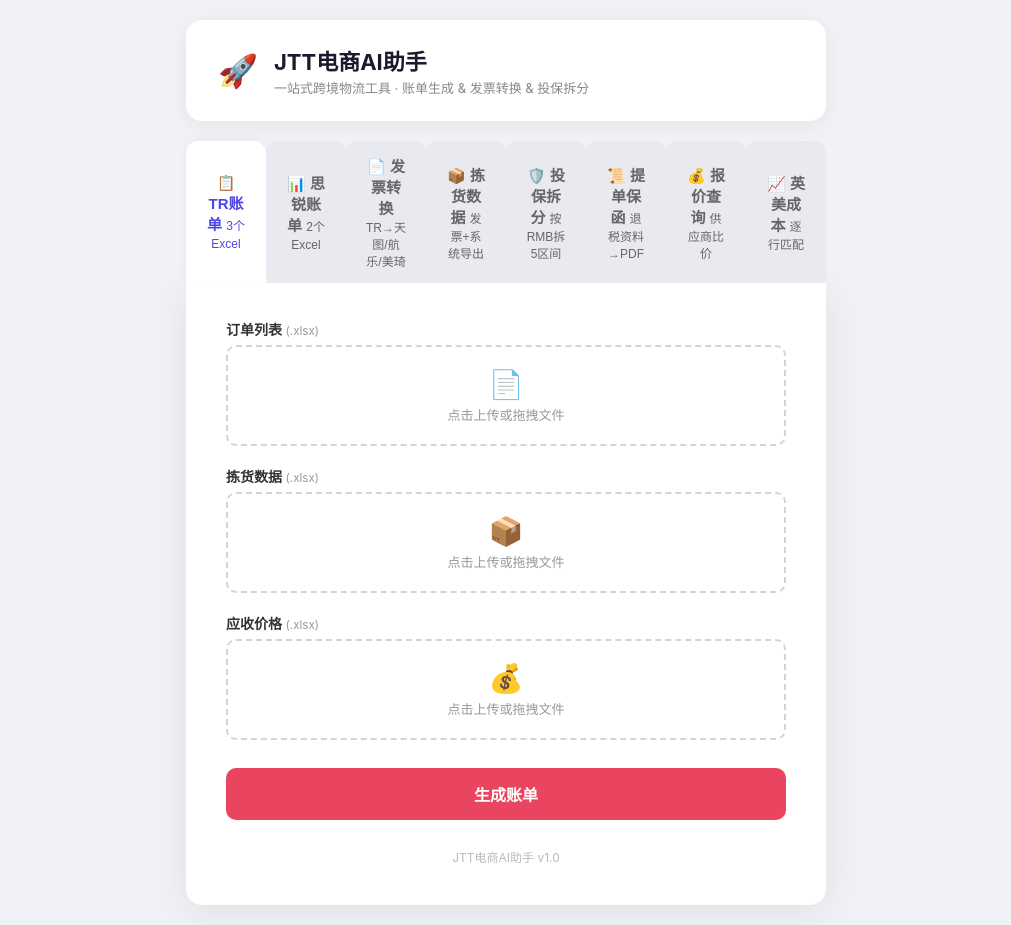
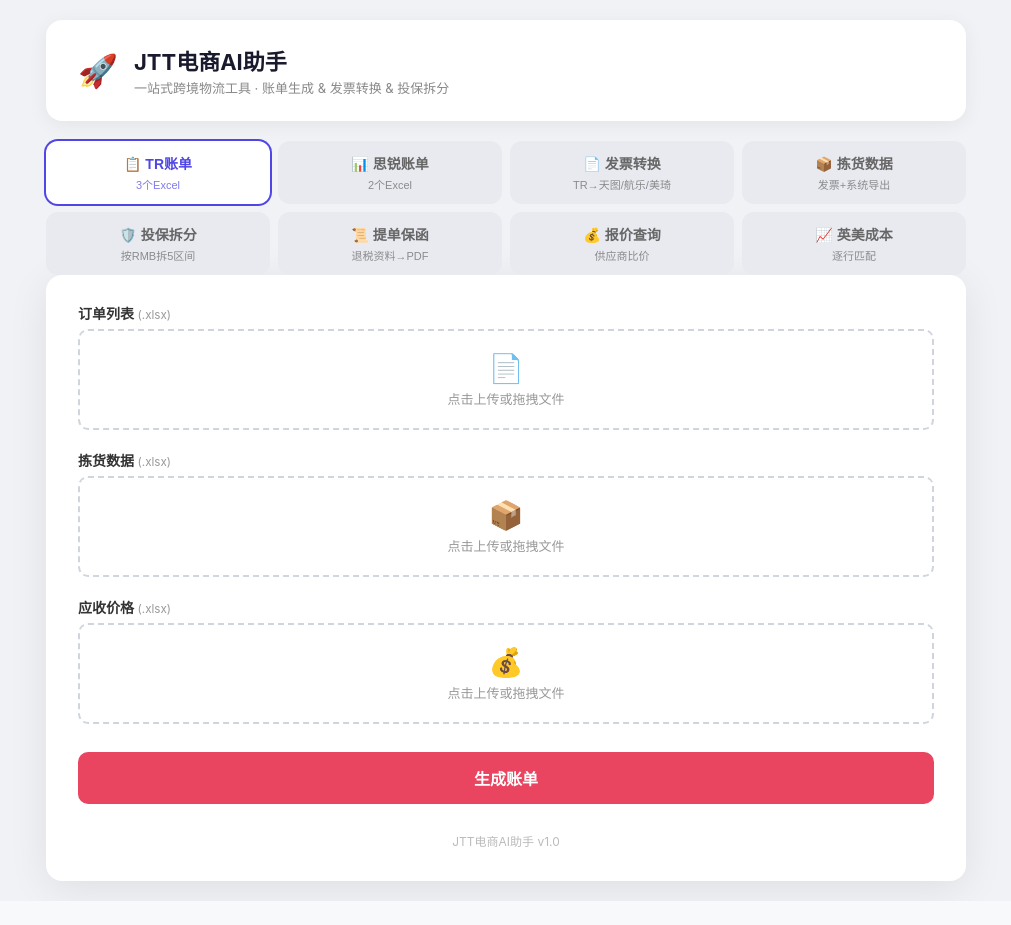
Before and after one commit to berry1984/jtt-assistant, a Flask app: page / in a window 1280 px wide. Shown: the whole page, without its empty margins (134-1145 px from the left). After the commit the page ends 901 px from the top, so only its background shows below. Run offline with Flask 3, Linux system fonts and the light colour scheme.

Commit message:
style: 优化首页布局，版面加宽至920px，Tab自动折行且badge独立成行，减少拥挤

```diff
--- a/TR账单自动生成/templates/index.html
+++ b/TR账单自动生成/templates/index.html
@@ -13,7 +13,7 @@
 
   /* ── 顶栏 ── */
   .header {
-    max-width: 640px; margin: 0 auto 20px;
+    max-width: 920px; margin: 0 auto 20px;
     background: #fff; border-radius: 16px; padding: 24px 32px;
     box-shadow: 0 4px 20px rgba(0,0,0,.06);
     display: flex; align-items: center; gap: 16px;
@@ -24,27 +24,26 @@
 
   /* ── Tab 导航 ── */
   .tabs {
-    max-width: 640px; margin: 0 auto 0;
-    display: flex; gap: 0;
+    max-width: 920px; margin: 0 auto 0;
+    display: flex; flex-wrap: wrap; gap: 8px;
   }
   .tab-btn {
-    flex: 1; padding: 14px 20px; border: none; cursor: pointer;
-    font-size: 15px; font-weight: 600; transition: .2s;
+    flex: 1 1 180px; min-width: 150px; padding: 12px 14px; border: none; cursor: pointer;
+    font-size: 14px; font-weight: 600; transition: .2s;
     background: #e8eaf0; color: #666;
-    border-radius: 12px 12px 0 0;
-    text-align: center;
+    border-radius: 12px; text-align: center;
   }
   .tab-btn:hover { background: #ddd; color: #333; }
   .tab-btn.active {
     background: #fff; color: #4f46e5;
-    box-shadow: 0 -2px 8px rgba(0,0,0,.04);
+    box-shadow: 0 0 0 2px #4f46e5;
   }
-  .tab-btn .badge { font-size: 12px; font-weight: 400; }
+  .tab-btn .badge { display: block; margin-top: 3px; font-size: 11px; font-weight: 400; opacity: .72; }
 
   /* ── 内容区 ── */
   .container {
-    max-width: 640px; margin: 0 auto;
-    background: #fff; border-radius: 0 0 16px 16px; padding: 36px 40px 40px;
+    max-width: 920px; margin: 0 auto;
+    background: #fff; border-radius: 16px; padding: 28px 32px 32px;
     box-shadow: 0 8px 40px rgba(0,0,0,.08);
   }
   .tab-content { display: none; }
```
